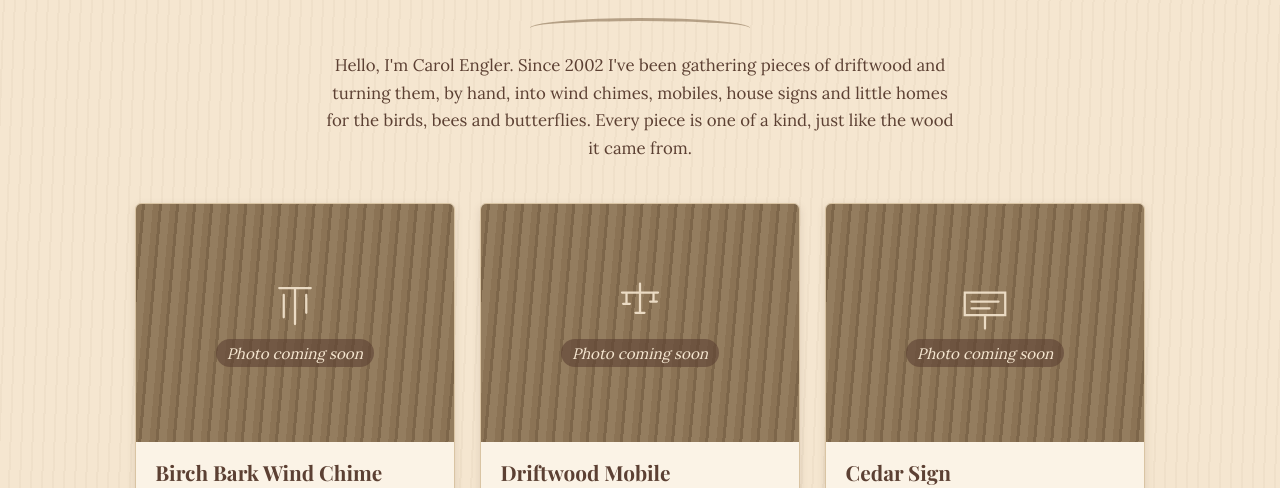
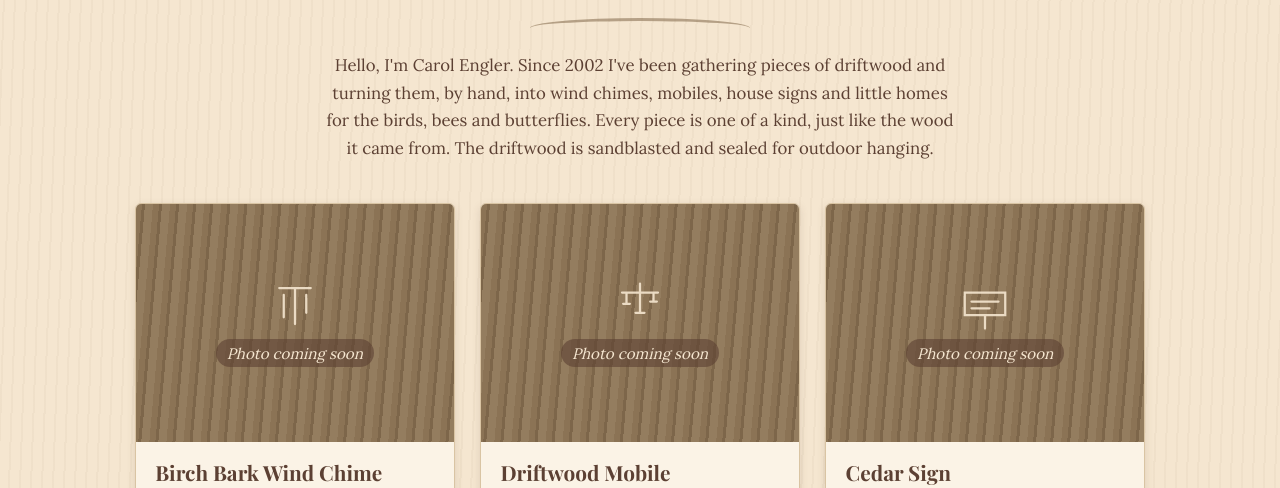
Before and after one commit to Freesitecompanycanada/natures-driftwood-creations, a plain HTML site: page index.html in a window 1280 px wide. Shown: the part 232-720 px from the top of the page. Drawn offline with nearby package versions, Linux system fonts and the light colour scheme.

Commit message:
Hermes: Added a sentence to the intro paragraph on the home page saying the driftwood is sandblasted and sealed for outd

```diff
--- a/index.html
+++ b/index.html
@@ -16,7 +16,7 @@
     <p class="since">Handmade in Abbotsford, BC &middot; Since 2002</p>
     <h1>Natures Driftwood Creations</h1>
     <div class="divider"></div>
-    <p>Hello, I'm Carol Engler. Since 2002 I've been gathering pieces of driftwood and turning them, by hand, into wind chimes, mobiles, house signs and little homes for the birds, bees and butterflies. Every piece is one of a kind, just like the wood it came from.</p>
+    <p>Hello, I'm Carol Engler. Since 2002 I've been gathering pieces of driftwood and turning them, by hand, into wind chimes, mobiles, house signs and little homes for the birds, bees and butterflies. Every piece is one of a kind, just like the wood it came from. The driftwood is sandblasted and sealed for outdoor hanging.</p>
   </section>
   <section aria-label="Creations">
     <div class="grid">
```
